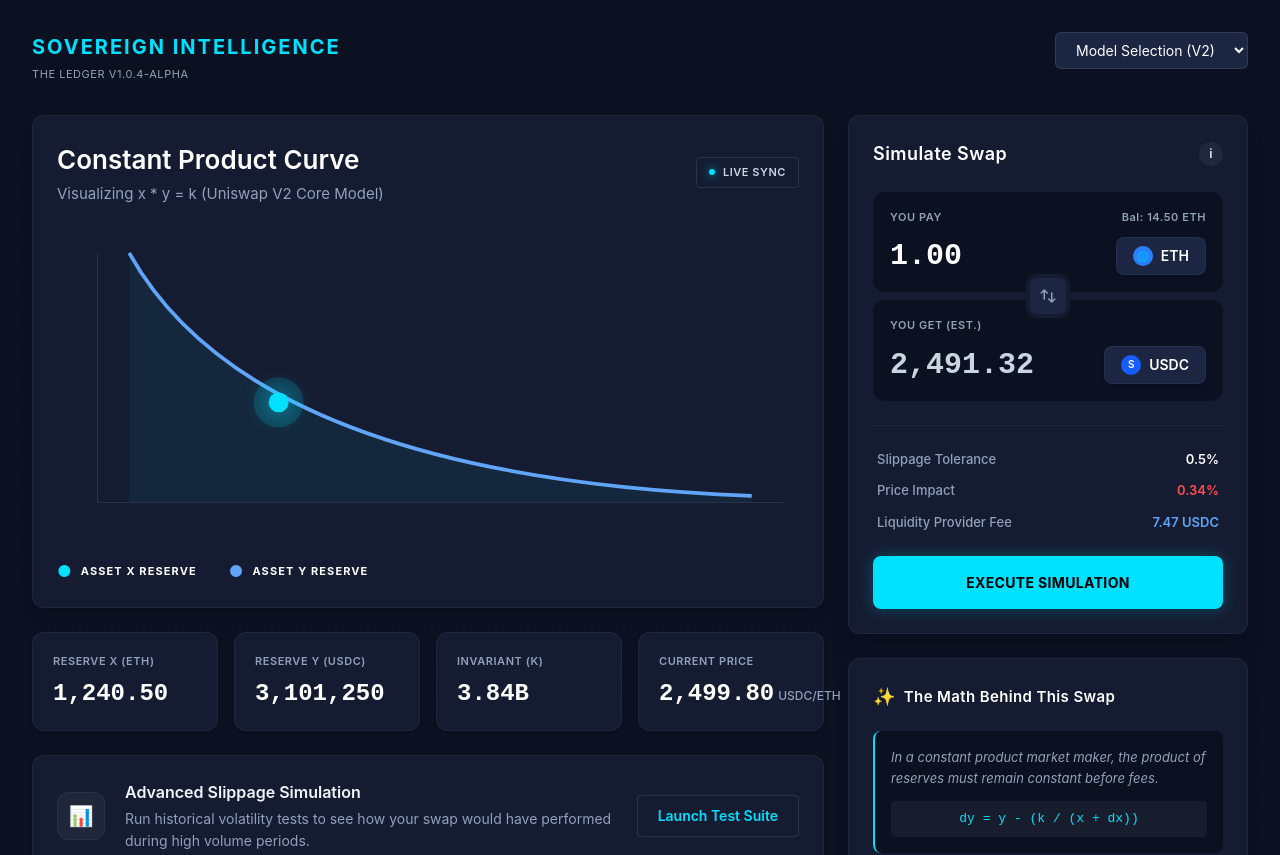
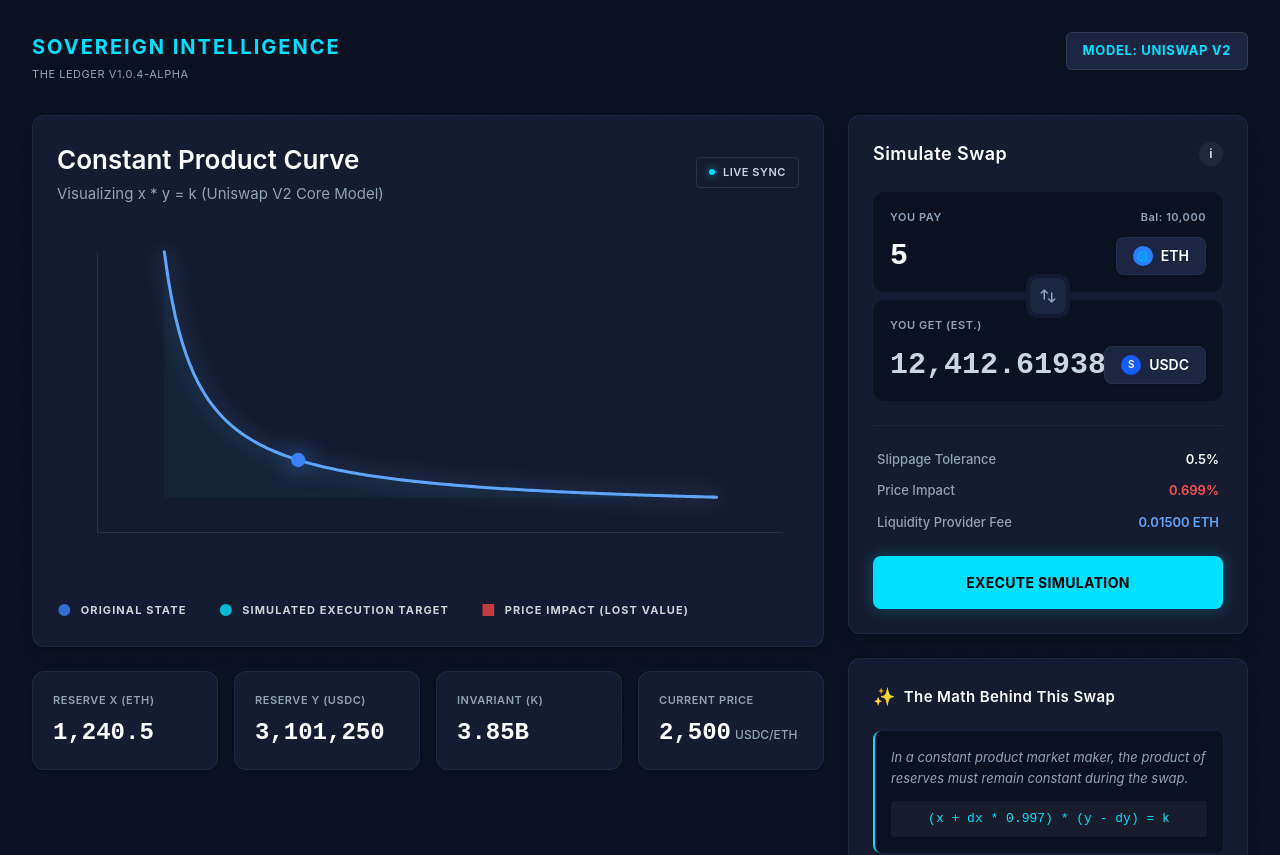
Before and after one commit to L00p-h0le/AMM-Visualizer, a React (Vite) app: page / in a window 1280 px wide. Shown: the top 855 px of the page. Built offline with nearby package versions, Linux system fonts and the light colour scheme.

Commit message:
feat: update AMM frontend implementation

```diff
--- a/src/App.tsx
+++ b/src/App.tsx
@@ -1,7 +1,56 @@
-
+import { useState } from 'react';
 import './index.css';
+import { AmmChart } from './components/AmmChart';
+import { simulateSwap, type PoolState } from './utils/amm';
 
 function App() {
+  const [pool] = useState<PoolState>({
+    reserveX: 1240.50,
+    reserveY: 3101250
+  });
+
+  const [inputAmount, setInputAmount] = useState<string>("5");
+  const [isXToY, setIsXToY] = useState<boolean>(true);
+
+  // This state locks the simulation variables onto the chart & math explanations
+  // until the user presses "Execute Simulation"
+  const [chartAmount, setChartAmount] = useState<number>(0);
+
+  // Mocks for user wallet balance
+  const balanceX = 10000;
+  const balanceY = 25000000;
+
+  const parsedAmount = parseFloat(inputAmount) || 0;
+
+  // 1. Live Simulation: Used strictly for the "YOU GET (EST.)", Fee, and Price Impact UI so UX is responsive as you type.
+  const liveSimulation = simulateSwap({
+    pool,
+    amountIn: parsedAmount,
+    isTokenXToY: isXToY
+  });
+
+  // 2. Visualizer Simulation: The frozen snapshot that animates the chart and math descriptions upon click.
+  const visualSimulation = simulateSwap({
+    pool,
+    amountIn: chartAmount,
+    isTokenXToY: isXToY
+  });
+
+  const tokenIn = isXToY ? "ETH" : "USDC";
+  const tokenOut = isXToY ? "USDC" : "ETH";
+  const balanceIn = isXToY ? balanceX : balanceY;
+
+  const handleToggleSwap = () => {
+    setIsXToY(!isXToY);
+    setChartAmount(0); // clear chart on direction swap
+  };
+
+  const handleExecuteSimulation = () => {
+    if (parsedAmount <= 0 || parsedAmount > balanceIn) return;
+    // Commits the current input amount to the visualizer graph!
+    setChartAmount(parsedAmount);
+  };
+
   return (
     <div className="max-w-[1440px] mx-auto p-6 md:p-8 flex flex-col gap-8">
 
@@ -16,10 +65,9 @@
           </span>
         </div>
         <div>
-          <select className="bg-[#1c2541] text-white border border-white/10 px-4 py-2 rounded-md outline-none text-sm cursor-pointer hover:bg-[#222c4a] transition-colors">
-            <option value="v2">Model Selection (V2)</option>
-            <option value="v3">Uniswap V3</option>
-          </select>
+          <div className="bg-[#1c2541] text-[#00e0ff] border border-white/10 px-4 py-2 rounded-md text-[13px] font-bold tracking-wider shadow-inner">
+            MODEL: UNISWAP V2
+          </div>
         </div>
       </header>
 
@@ -42,27 +90,28 @@
               </div>
             </div>
 
-            {/* Chart Area Mock - A sleek curve visually representing the AMM */}
-            <div className="flex-1 border-b border-l border-white/10 m-4 relative flex items-end ml-10 mb-14 min-h-[250px]">
-               {/* Visual proxy for chart curve */}
-               <svg viewBox="0 0 500 200" className="absolute top-0 left-0 w-full h-full overflow-visible preserve-3d">
-                  {/* Subtle fill under curve */}
-                  <path d="M0,0 Q100,180 500,195 L500,200 L0,200 Z" fill="rgba(0, 224, 255, 0.05)" />
-                  {/* The mathematical curve line */}
-                  <path d="M0,0 Q100,180 500,195" fill="none" stroke="#60A5FA" strokeWidth="3" />
-                  {/* The state point indicator */}
-                  <circle cx="120" cy="120" r="8" fill="#00e0ff" className="drop-shadow-[0_0_10px_rgba(0,224,255,0.8)]" />
-                  <circle cx="120" cy="120" r="20" fill="rgba(0,224,255,0.15)" />
-               </svg>
+            {/* Render the dynamically generated AMM mathematical curve! */}
+            <div className="flex-1 border-b border-l border-white/10 m-4 relative flex items-end ml-10 mb-[65px] min-h-[280px]">
+              <div className="absolute top-0 left-0 w-full h-full -translate-y-8">
+                <AmmChart
+                  reserveX={pool.reserveX}
+                  reserveY={pool.reserveY}
+                  deltaX={isXToY ? chartAmount : -visualSimulation.amountOut}
+                  deltaY={isXToY ? -visualSimulation.amountOut : chartAmount}
+                />
+              </div>
             </div>
 
             {/* Chart legends */}
-            <div className="flex gap-8 text-[11px] font-bold tracking-widest uppercase mt-auto">
+            <div className="flex flex-wrap gap-x-8 gap-y-3 text-[11px] font-bold tracking-widest uppercase mt-auto opacity-80">
               <div className="flex items-center gap-2">
-                <span className="text-[#00e0ff] text-base">●</span> ASSET X RESERVE
+                <span className="text-[#3b82f6] text-base">●</span> ORIGINAL STATE
               </div>
               <div className="flex items-center gap-2">
-                <span className="text-[#60A5FA] text-base">●</span> ASSET Y RESERVE
+                <span className="text-[#00e0ff] text-base">●</span> SIMULATED EXECUTION TARGET
+              </div>
+              <div className="flex items-center gap-2">
+                <span className="text-[#ef4444] text-base">■</span> PRICE IMPACT (LOST VALUE)
               </div>
             </div>
           </div>
@@ -71,40 +120,29 @@
           <div className="grid grid-cols-2 md:grid-cols-4 gap-4">
             <div className="bg-[#151c31] border border-white/5 rounded-[12px] p-5 shadow-sm">
               <div className="text-[11px] text-slate-400 uppercase tracking-wider mb-2 font-semibold">RESERVE X (ETH)</div>
-              <div className="text-2xl font-bold font-mono">1,240.50</div>
+              <div className="text-2xl font-bold font-mono text-white transition-all">
+                {visualSimulation.newReserveX.toLocaleString('en-US', { maximumFractionDigits: 2 })}
+              </div>
             </div>
             <div className="bg-[#151c31] border border-white/5 rounded-[12px] p-5 shadow-sm">
               <div className="text-[11px] text-slate-400 uppercase tracking-wider mb-2 font-semibold">RESERVE Y (USDC)</div>
-              <div className="text-2xl font-bold font-mono">3,101,250</div>
+              <div className="text-2xl font-bold font-mono text-white transition-all">
+                {visualSimulation.newReserveY.toLocaleString('en-US', { maximumFractionDigits: 2 })}
+              </div>
             </div>
             <div className="bg-[#151c31] border border-white/5 rounded-[12px] p-5 shadow-sm">
               <div className="text-[11px] text-slate-400 uppercase tracking-wider mb-2 font-semibold">INVARIANT (K)</div>
-              <div className="text-2xl font-bold font-mono">3.84B</div>
+              <div className="text-2xl font-bold font-mono text-white">
+                {(visualSimulation.k / 1e9).toFixed(2)}B
+              </div>
             </div>
             <div className="bg-[#151c31] border border-white/5 rounded-[12px] p-5 shadow-sm flex flex-col">
               <div className="text-[11px] text-slate-400 uppercase tracking-wider mb-2 font-semibold text-[#00e0ff]">CURRENT PRICE</div>
-              <div className="text-2xl font-bold font-mono flex items-baseline gap-1">
-                2,499.80 <span className="text-xs font-sans text-slate-400 font-medium">USDC/ETH</span>
+              <div className="text-2xl font-bold font-mono flex items-baseline gap-1 text-white transition-all">
+                {(visualSimulation.newReserveY / visualSimulation.newReserveX).toLocaleString('en-US', { maximumFractionDigits: 2 })}
+                <span className="text-xs font-sans text-slate-400 font-medium">USDC/ETH</span>
               </div>
             </div>
-          </div>
-
-          {/* Advanced Info Banner */}
-          <div className="bg-[#151c31] border border-white/5 rounded-[12px] p-6 shadow-sm flex flex-col md:flex-row items-start md:items-center justify-between gap-6">
-            <div className="flex items-center gap-5">
-              <div className="w-12 h-12 bg-white/5 shadow-inner border border-white/5 rounded-xl flex justify-center items-center shrink-0 text-xl">
-                📊
-              </div>
-              <div>
-                <h3 className="font-semibold text-[16px] text-slate-100">Advanced Slippage Simulation</h3>
-                <p className="text-[14px] text-slate-400 mt-1 leading-relaxed">
-                  Run historical volatility tests to see how your swap would have performed during high volume periods.
-                </p>
-              </div>
-            </div>
-            <button className="whitespace-nowrap px-5 py-2.5 border border-white/10 text-[#00e0ff] text-sm font-semibold rounded hover:bg-white/5 transition-colors">
-              Launch Test Suite
-            </button>
           </div>
 
         </div>
@@ -125,24 +163,35 @@
               <div className="bg-[#0b1121] rounded-xl p-4 border border-transparent focus-within:border-[#00e0ff]/50 transition-colors">
                 <div className="flex justify-between text-[11px] text-slate-400 mb-3 font-semibold tracking-wider">
                   <span>YOU PAY</span>
-                  <span>Bal: 14.50 ETH</span>
+                  <span>Bal: {balanceIn.toLocaleString(undefined, { maximumFractionDigits: 4 })}</span>
                 </div>
                 <div className="flex items-center justify-between">
                   <input
                     type="text"
-                    defaultValue="1.00"
+                    value={inputAmount}
+                    onChange={(e) => {
+                       setInputAmount(e.target.value);
+                       setChartAmount(0); // clear chart to force new simulation execution
+                    }}
                     className="bg-transparent text-3xl font-semibold font-mono outline-none w-full text-white"
                   />
                   <button className="bg-[#1c2541] flex items-center gap-2 border border-white/5 px-4 py-2 rounded-lg font-semibold text-sm hover:bg-[#222c4a] transition-colors shrink-0 shadow-sm">
-                     <span className="w-5 h-5 rounded-full bg-blue-500 flex items-center justify-center text-[10px]">🌐</span> ETH
+                    {isXToY ? (
+                      <><span className="w-5 h-5 rounded-full bg-blue-500 flex items-center justify-center text-[10px]">🌐</span> ETH</>
+                    ) : (
+                      <><span className="w-5 h-5 rounded-full bg-blue-600 flex items-center justify-center text-[10px] text-white">S</span> USDC</>
+                    )}
                   </button>
                 </div>
               </div>
 
               {/* Swap Button Wrapper */}
               <div className="absolute left-1/2 top-1/2 -translate-x-1/2 -translate-y-1/2 z-10 flex">
-                <button className="bg-[#1c2541] border-[4px] border-[#151c31] w-11 h-11 rounded-[12px] flex items-center justify-center hover:bg-[#222c4a] hover:text-[#00e0ff] transition-colors text-slate-400">
-                  <svg width="18" height="18" viewBox="0 0 24 24" fill="none" stroke="currentColor" strokeWidth="2" strokeLinecap="round" strokeLinejoin="round"><path d="M7 16V4M7 4L3 8M7 4L11 8M17 8V20M17 20L21 16M17 20L13 16"/></svg>
+                <button
+                  onClick={handleToggleSwap}
+                  className="bg-[#1c2541] border-[4px] border-[#151c31] w-11 h-11 rounded-[12px] flex items-center justify-center hover:bg-[#222c4a] hover:text-[#00e0ff] transition-colors text-slate-400 cursor-pointer"
+                >
+                  <svg width="18" height="18" viewBox="0 0 24 24" fill="none" stroke="currentColor" strokeWidth="2" strokeLinecap="round" strokeLinejoin="round"><path d="M7 16V4M7 4L3 8M7 4L11 8M17 8V20M17 20L21 16M17 20L13 16" /></svg>
                 </button>
               </div>
 
@@ -154,12 +203,16 @@
                 <div className="flex items-center justify-between">
                   <input
                     type="text"
-                    defaultValue="2,491.32"
+                    value={liveSimulation.amountOut.toLocaleString('en-US', { maximumFractionDigits: 5 })}
                     readOnly
                     className="bg-transparent text-3xl font-semibold font-mono outline-none text-slate-300 w-full"
                   />
                   <button className="bg-[#1c2541] flex items-center gap-2 border border-white/5 px-4 py-2 rounded-lg font-semibold text-sm hover:bg-[#222c4a] transition-colors shrink-0 shadow-sm">
-                     <span className="w-5 h-5 rounded-full bg-blue-600 flex items-center justify-center text-[10px] text-white">S</span> USDC
+                    {isXToY ? (
+                      <><span className="w-5 h-5 rounded-full bg-blue-600 flex items-center justify-center text-[10px] text-white">S</span> USDC</>
+                    ) : (
+                      <><span className="w-5 h-5 rounded-full bg-blue-500 flex items-center justify-center text-[10px]">🌐</span> ETH</>
+                    )}
                   </button>
                 </div>
               </div>
@@ -174,16 +227,24 @@
               </div>
               <div className="flex justify-between items-center">
                 <span className="text-slate-400">Price Impact</span>
-                <span className="text-[#ff4d4f] font-semibold">0.34%</span>
+                <span className="text-[#ff4d4f] font-semibold">
+                  {(liveSimulation.priceImpact * 100).toFixed(3)}%
+                </span>
               </div>
               <div className="flex justify-between items-center">
                 <span className="text-slate-400">Liquidity Provider Fee</span>
-                <span className="text-[#60A5FA] font-semibold">7.47 USDC</span>
+                <span className="text-[#60A5FA] font-semibold">
+                  {liveSimulation.feeAmount.toFixed(5)} {tokenIn}
+                </span>
               </div>
             </div>
 
-            <button className="w-full bg-[#00e0ff] hover:bg-[#33e6ff] text-black font-bold text-[14px] tracking-wide py-4 rounded-lg transition-all shadow-[0_0_15px_rgba(0,224,255,0.25)] hover:shadow-[0_0_20px_rgba(0,224,255,0.4)] uppercase">
-              Execute Simulation
+            <button
+              onClick={handleExecuteSimulation}
+              disabled={parsedAmount <= 0 || parsedAmount > balanceIn}
+              className="w-full bg-[#00e0ff] disabled:opacity-50 hover:bg-[#33e6ff] text-black font-bold text-[14px] tracking-wide py-4 rounded-lg transition-all shadow-[0_0_15px_rgba(0,224,255,0.25)] hover:shadow-[0_0_20px_rgba(0,224,255,0.4)] uppercase"
+            >
+              {parsedAmount > balanceIn ? "Insufficient Balance" : "Execute Simulation"}
             </button>
           </div>
 
@@ -195,18 +256,34 @@
 
             <div className="bg-[#0b1121] p-4 rounded-lg border-l-2 border-[#00e0ff] mb-6 shadow-inner">
               <p className="italic text-slate-400 text-[13px] mb-3 leading-relaxed">
-                In a constant product market maker, the product of reserves must remain constant before fees.
+                In a constant product market maker, the product of reserves must remain constant during the swap.
               </p>
               <div className="text-center font-mono text-[#00e0ff] text-[13px] bg-white/5 py-2 rounded">
-                dy = y - (k / (x + dx))
+                (x + dx * 0.997) * (y - dy) = k
               </div>
             </div>
 
-            <ol className="list-decimal pl-5 text-[13px] text-slate-300 space-y-3 marker:text-slate-600 marker:font-mono font-medium leading-relaxed">
-              <li>Add your input <strong className="text-white font-mono bg-white/5 px-1 py-0.5 rounded">dx</strong> (1 ETH) to the current pool reserve <strong className="text-white font-mono bg-white/5 px-1 py-0.5 rounded">x</strong>.</li>
-              <li>Calculate the new reserve <strong className="text-[#00e0ff] font-mono bg-[#00e0ff]/10 px-1 py-0.5 rounded">y'</strong> needed to satisfy <strong className="text-white font-mono bg-white/5 px-1 py-0.5 rounded">k</strong>.</li>
-              <li>The difference <strong className="text-white font-mono bg-white/5 px-1 py-0.5 rounded">y - y'</strong> is the amount you receive minus 0.3% fee.</li>
-            </ol>
+            {chartAmount > 0 ? (
+              <ol className="list-decimal pl-5 text-[13px] text-slate-300 space-y-3 marker:text-slate-600 marker:font-mono font-medium leading-[1.6]">
+                <li>
+                  Your input is <strong className="text-white font-mono bg-white/5 px-1 py-0.5 rounded">{chartAmount} {tokenIn}</strong>.
+                  First, a 0.3% liquidity provider fee (<strong className="text-red-400 font-mono bg-white/5 px-1 py-0.5 rounded">{visualSimulation.feeAmount.toFixed(5)} {tokenIn}</strong>) is deducted, leaving <strong className="text-white font-mono bg-white/5 px-1 py-0.5 rounded">{(chartAmount - visualSimulation.feeAmount).toFixed(5)} {tokenIn}</strong> for the active trade.
+                </li>
+                <li>
+                  The pool adds your input to its reserves. To keep the invariant <strong className="text-[#00e0ff] font-mono bg-[#00e0ff]/10 px-1 py-0.5 rounded">k = {(visualSimulation.k / 1e9).toFixed(2)}B</strong> constant,
+                  the {tokenOut} reserve drops from <strong className="text-slate-400 line-through">{(isXToY ? pool.reserveY : pool.reserveX).toFixed(2)}</strong> down to <strong className="text-white font-mono bg-white/5 px-1 py-0.5 rounded">{(isXToY ? visualSimulation.newReserveY : visualSimulation.newReserveX).toFixed(2)}</strong>.
+                </li>
+                <li>
+                  This difference is the exact amount you receive: <strong className="text-[#00e0ff] font-mono bg-[#00e0ff]/10 px-1 py-0.5 rounded">{visualSimulation.amountOut.toFixed(5)} {tokenOut}</strong>.
+                  Because your trade shifts the ratio of the pool, you incur a Price Impact of <strong className="text-[#ff4d4f] font-mono bg-white/5 px-1 py-0.5 rounded">{(visualSimulation.priceImpact * 100).toFixed(3)}%</strong> compared to the current spot price.
+                </li>
+              </ol>
+            ) : (
+              <div className="text-center text-slate-400 text-sm py-4 italic">
+                Set an amount and click "Execute Simulation" to view the mathematical breakdown.
+              </div>
+            )}
+
           </div>
 
         </div>
--- /dev/null
+++ b/src/components/AmmChart.tsx
@@ -0,0 +1,151 @@
+import { useMemo } from 'react';
+
+interface AmmChartProps {
+  reserveX: number;
+  reserveY: number;
+  deltaX?: number;
+  deltaY?: number;
+}
+
+export const AmmChart = ({ reserveX, reserveY, deltaX = 0, deltaY = 0 }: AmmChartProps) => {
+  const width = 600;
+  const height = 300;
+  const padding = 30;
+
+  const k = reserveX * reserveY;
+
+  const currentX = reserveX;
+  const currentY = reserveY;
+
+  // Predict execution path
+  const nextX = reserveX + deltaX;
+  const nextY = reserveY + deltaY;
+
+  // Tangent line derivative (Spot Price theoretical path mathematically)
+  const spotSlope = - (reserveY / reserveX);
+  const expectedYAtNextX = currentY + spotSlope * deltaX;
+
+  const hasTrade = deltaX !== 0 || deltaY !== 0;
+
+  const leftX = Math.min(currentX, nextX);
+  const rightX = Math.max(currentX, nextX);
+  const tradeWidth = rightX - leftX;
+
+  // Dynamic Camera Zoom Mathematical Engine:
+  // Automatically scales and crops the viewport to magnify small trades
+  const frameWidth = hasTrade
+      ? Math.max(reserveX * 0.08, tradeWidth * 3)
+      : reserveX * 3.3;
+
+  const frameCenter = hasTrade
+      ? (leftX + rightX) / 2
+      : reserveX * 1.85;
+
+  const minXRaw = frameCenter - frameWidth / 2;
+  const minX = Math.max(reserveX * 0.02, minXRaw); // safety > 0
+  const maxX = minX + frameWidth;
+
+  const minY = k / maxX;
+  const maxY = k / minX;
+
+  // Map theoretical reserves to SVG bounding box
+  const scaleX = (x: number) => padding + ((x - minX) / (maxX - minX)) * (width - 2 * padding);
+  const scaleY = (y: number) => height - padding - ((y - minY) / (maxY - minY)) * (height - 2 * padding);
+
+  // Generate hyperbola path string
+  const pathD = useMemo(() => {
+    let d = '';
+    const steps = 150;
+    const stepSize = (maxX - minX) / steps;
+
+    for (let i = 0; i <= steps; i++) {
+        const x = minX + (stepSize * i);
+        const y = k / x;
+        const px = scaleX(x);
+        const py = scaleY(y);
+
+        if (i === 0) {
+            d += `M ${px} ${py} `;
+        } else {
+            d += `L ${px} ${py} `;
+        }
+    }
+    return d;
+  }, [k, minX, maxX]);
+
+  return (
+    <div className="w-full h-full relative overflow-visible">
+      {/* Absolute positioning relative to parent div */}
+      <svg viewBox={`0 0 ${width} ${height}`} className="w-full h-[110%] overflow-visible">
+        {/* Subtle geometric fill under curve */}
+        <path
+           d={`${pathD} L ${scaleX(maxX)} ${scaleY(minY)} L ${scaleX(minX)} ${scaleY(minY)} Z`}
+           fill="rgba(0, 224, 255, 0.04)"
+           className="transition-all duration-700 ease-[cubic-bezier(0.23,1,0.32,1)]"
+        />
+        {/* Main AMM Curve Line */}
+        <path
+          d={pathD}
+          fill="none"
+          stroke="#60A5FA"
+          strokeWidth="3"
+          strokeLinecap="round"
+          className="drop-shadow-[0_0_10px_rgba(96,165,250,0.5)] transition-all duration-700 ease-[cubic-bezier(0.23,1,0.32,1)]"
+        />
+
+        {/* Current State Point (Before Swap) */}
+        <circle
+          cx={scaleX(currentX)}
+          cy={scaleY(currentY)}
+          r={hasTrade ? "5" : "7"}
+          fill="#3b82f6"
+          className={`transition-all duration-700 ease-[cubic-bezier(0.23,1,0.32,1)] ${hasTrade ? "opacity-30" : "drop-shadow-[0_0_12px_rgba(59,130,246,0.9)]"}`}
+        />
+
+        {/* New State Point (After Swap) */}
+        {hasTrade && (
+          <>
+            {/* Price Impact / Slippage Visualizers */}
+            {/* 1. Theoretical Constant Price Tangent Line */}
+            <line
+              x1={scaleX(currentX)} y1={scaleY(currentY)}
+              x2={scaleX(nextX)} y2={scaleY(expectedYAtNextX)}
+              stroke="#ff4d4f" strokeDasharray="3 4" strokeWidth="2" strokeLinecap="round"
+              className="transition-all duration-700 ease-[cubic-bezier(0.23,1,0.32,1)] opacity-60"
+            />
+            {/* 2. Lost Value (Slippage) Vertical Drop Line gap representing lost value mathematically */}
+            <line
+              x1={scaleX(nextX)} y1={scaleY(nextY)}
+              x2={scaleX(nextX)} y2={scaleY(expectedYAtNextX)}
+              stroke="#ef4444" strokeWidth="4" strokeLinecap="round"
+              className="transition-all duration-700 ease-[cubic-bezier(0.23,1,0.32,1)] drop-shadow-[0_0_8px_rgba(239,68,68,0.8)]"
+            />
+
+            {/* Execution Target Marker */}
+            <circle
+              cx={scaleX(nextX)}
+              cy={scaleY(nextY)}
+              r="7"
+              fill="#00e0ff"
+              className="drop-shadow-[0_0_16px_rgba(0,224,255,1)] transition-all duration-700 ease-[cubic-bezier(0.23,1,0.32,1)]"
+            />
+            {/* Guide line mapping the swap delta along X */}
+            <line
+              x1={scaleX(currentX)} y1={scaleY(currentY)}
+              x2={scaleX(nextX)} y2={scaleY(currentY)}
+              stroke="rgba(0, 224, 255, 0.4)" strokeDasharray="4 4" strokeWidth="2"
+              className="transition-all duration-700 ease-[cubic-bezier(0.23,1,0.32,1)]"
+            />
+            {/* Guide line mapping the swap delta along Y */}
+            <line
+              x1={scaleX(nextX)} y1={scaleY(currentY)}
+              x2={scaleX(nextX)} y2={scaleY(nextY)}
+              stroke="rgba(0, 224, 255, 0.4)" strokeDasharray="4 4" strokeWidth="2"
+              className="transition-all duration-700 ease-[cubic-bezier(0.23,1,0.32,1)]"
+            />
+          </>
+        )}
+      </svg>
+    </div>
+  );
+}
--- a/src/utils/amm.ts
+++ b/src/utils/amm.ts
@@ -89,7 +89,7 @@
  * Placeholder for future interaction with Wagmi / Viem or Ethers.
  * Note: Follows global rules ensuring I/O is async/await.
  */
-export const fetchLivePoolReserves = async (poolAddress: string): Promise<PoolState> => {
+export const fetchLivePoolReserves = async (_poolAddress: string): Promise<PoolState> => {
   // Simulate network request delay
   return new Promise((resolve) => {
     setTimeout(() => {
```
Also changed, not shown: 1 other file (tests, documents, lock files or other folders).
